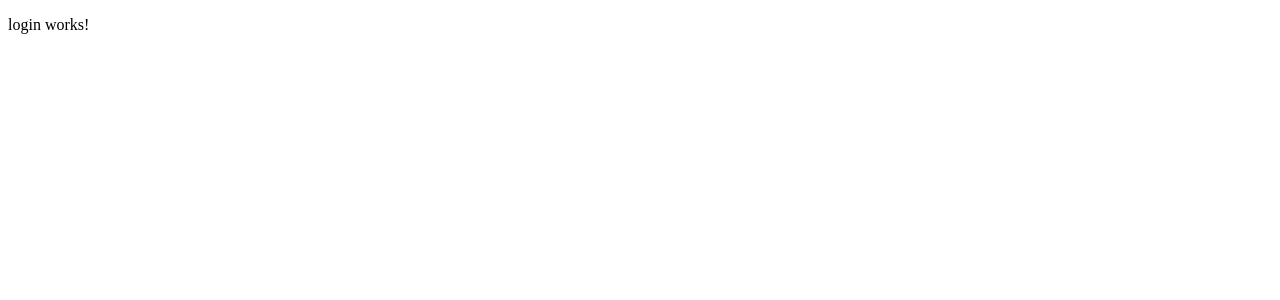
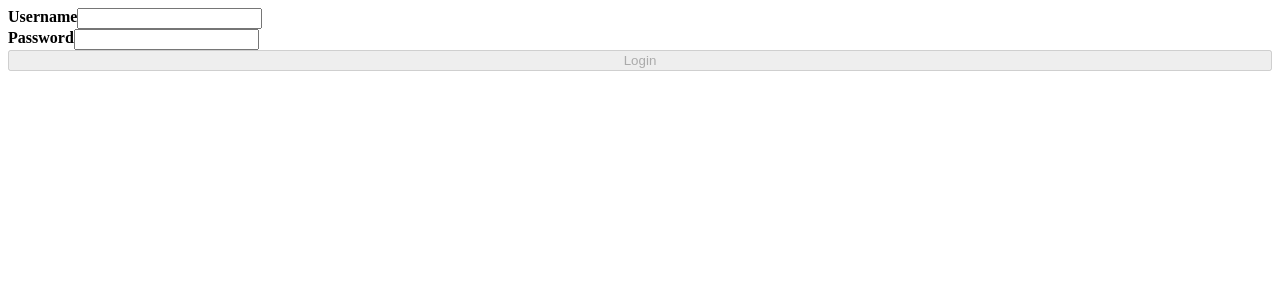
Before and after one commit to estankovic/cloud-talk-interview-app, an Angular app: page /login in a window 1280 px wide. Shown: the top 300 px of the page. Built offline with nearby package versions, Linux system fonts and the light colour scheme.

Commit message:
Login Connected to State

```diff
--- a/src/app/pages/login/login.component.html
+++ b/src/app/pages/login/login.component.html
@@ -1 +1,11 @@
-<p>login works!</p>
+<div class="form" [formGroup]="loginForm">
+  <div class="form__row" [class.form__row--has-error]="hasError('username')">
+    <label for="username">Username</label>
+    <input id="username" type="text" formControlName="username">
+  </div>
+  <div class="form__row" [class.form__row--has-error]="hasError('password')">
+    <label for="password">Password</label>
+    <input id="password" type="password" formControlName="password">
+  </div>
+  <button (click)="onLogin()" [disabled]="loginForm.invalid">Login</button>
+</div>
--- a/src/app/pages/login/login.component.scss
+++ b/src/app/pages/login/login.component.scss
@@ -0,0 +1,19 @@
+.form {
+  display: flex;
+  flex-direction: column;
+
+  &__row {
+    display: flex;
+    flex-direction: row;
+
+    &--has-error {
+      input {
+        border: 1px solid red;
+      }
+    }
+
+    label {
+      font-weight: bold;
+    }
+  }
+}
--- a/src/app/pages/login/login.component.ts
+++ b/src/app/pages/login/login.component.ts
@@ -1,15 +1,34 @@
-import { Component, OnInit } from '@angular/core';
+import {ChangeDetectionStrategy, Component, OnInit} from '@angular/core';
+import {FormControl, FormGroup, Validators} from "@angular/forms";
+import {AppStateFacade} from "../../services/app-state.facade";
 
 @Component({
   selector: 'app-login',
   templateUrl: './login.component.html',
-  styleUrls: ['./login.component.scss']
+  styleUrls: ['./login.component.scss'],
+  changeDetection: ChangeDetectionStrategy.OnPush,
 })
 export class LoginComponent implements OnInit {
 
-  constructor() { }
+  loginForm = new FormGroup({
+    username: new FormControl(null, [Validators.required]),
+    password: new FormControl(null, [Validators.required]),
+  })
+
+  constructor(
+    private readonly appState: AppStateFacade,
+  ) { }
 
   ngOnInit() {
   }
 
+  onLogin() {
+    this.appState.logUserIn();
+  }
+
+  hasError(fieldName: string) {
+    const field = this.loginForm.get(fieldName);
+    return field.touched && field.invalid;
+  }
+
 }
--- a/src/app/services/app-state.facade.ts
+++ b/src/app/services/app-state.facade.ts
@@ -1,6 +1,7 @@
 import { Injectable } from '@angular/core';
 import {BehaviorSubject, of} from "rxjs";
 import {distinctUntilChanged, map, switchMap} from "rxjs/operators";
+import {Router} from "@angular/router";
 
 export interface AppState {
   isLoggedIn: boolean;
@@ -63,7 +64,9 @@ export class AppStateFacade { // this service could be split to multiple based o
     return this.stateSubject.getValue();
   }
 
-  constructor() { }
+  constructor(
+    private readonly router: Router,
+  ) { }
 
   logUserIn() {
     const isLoggedIn = true;
@@ -72,6 +75,8 @@ export class AppStateFacade { // this service could be split to multiple based o
       ...this.stateSnapshot,
       isLoggedIn,
     });
+
+    this.router.navigate(['']);
   }
 
   logUserOut() {
```
